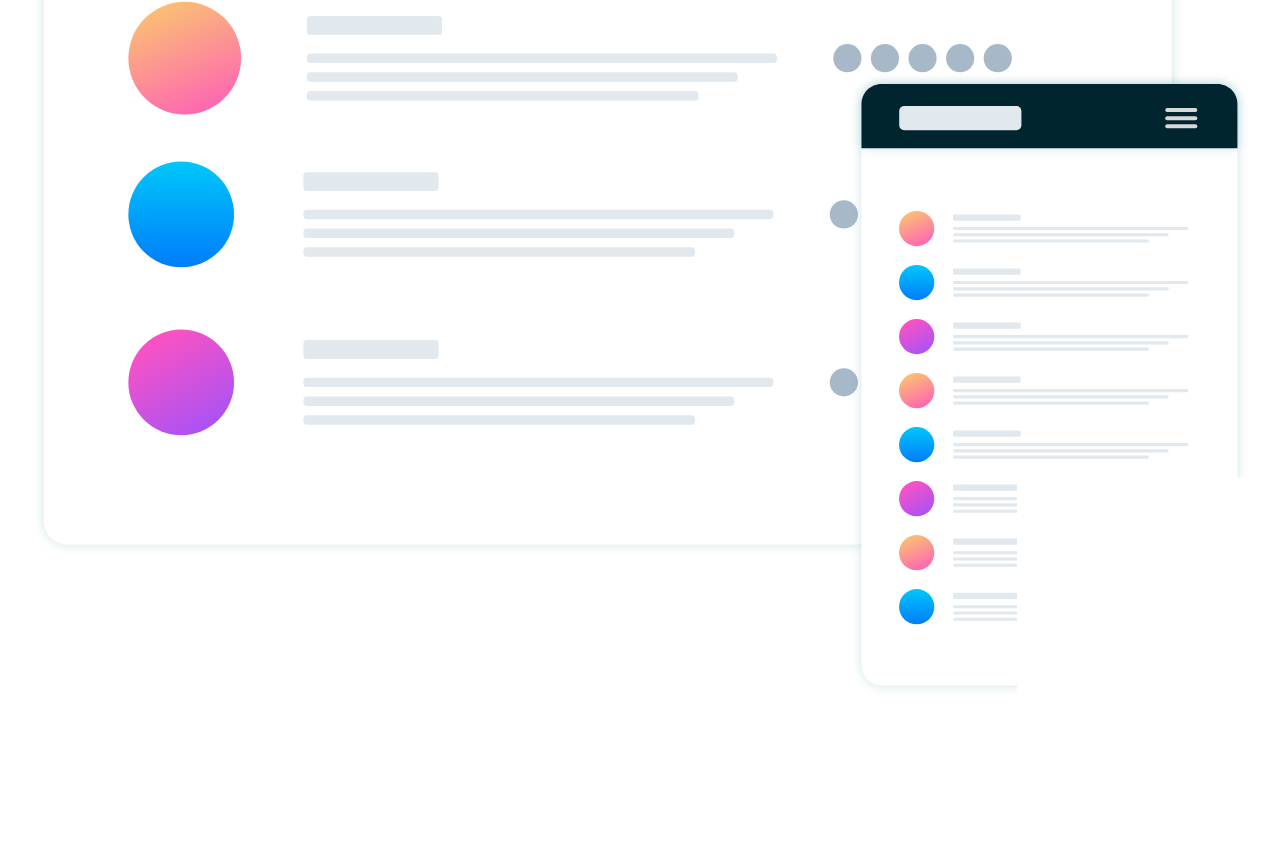
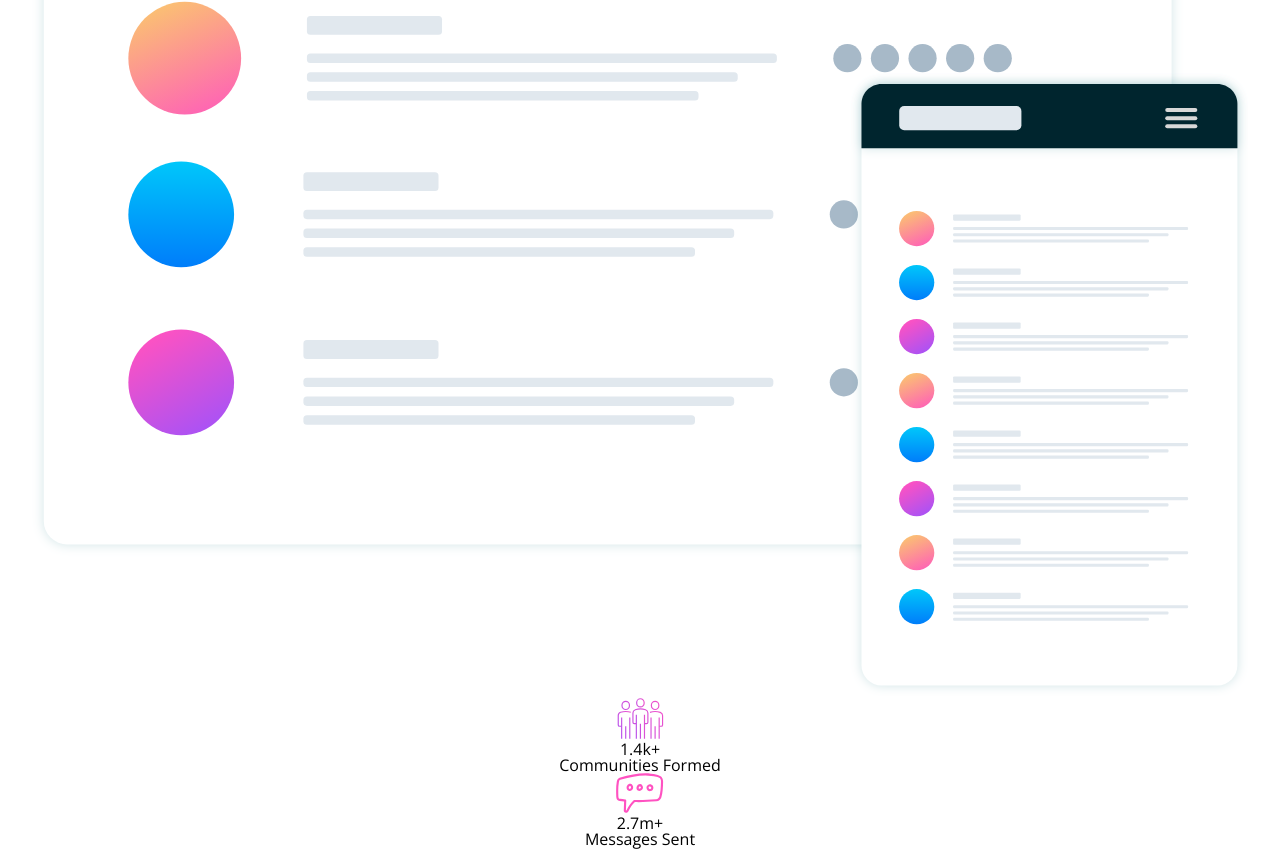
Before and after one commit to pe-salviano/huddle-landing-page-with-curved-sections-master, a plain HTML site: page index.html in a window 1280 px wide. Shown: the part 540-1390 px from the top of the page. Before the commit the page ends 1238 px from the top, so only its background shows below. Drawn offline with nearby package versions, Linux system fonts and the light colour scheme.

Commit message:
section de informações

```diff
--- a/index.html
+++ b/index.html
@@ -32,6 +32,18 @@
         <button class="btn-to--start">Get Started For Free</button>
         <div class="image-dados">
             <img src="./images/screen-mockups.svg" alt="maquetes de tabela" class="image-mockups">
+        </div>
+        <div id="info-users">
+            <div class="dados-Communities">
+                <img src="./images/icon-communities.svg" alt="" class="image-Communities">
+                <h2>1.4k+</h2>
+                <span>Communities Formed</span>
+            </div>
+            <div class="dados-messages">
+                <img src="./images/icon-messages.svg" alt="image-messages">
+                <h2>2.7m+</h2>
+                <span>Messages  Sent</span>
+            </div>
         </div>
     </section>
 </main>
```
